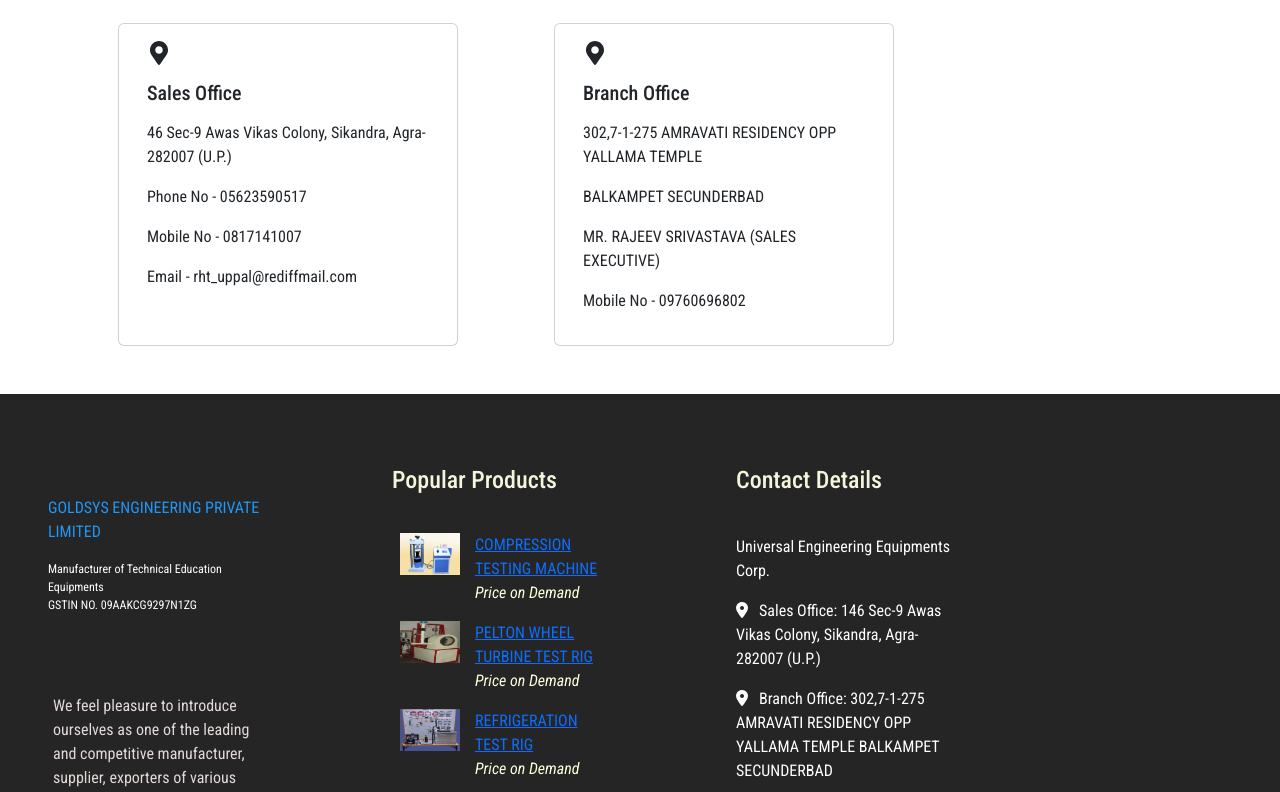
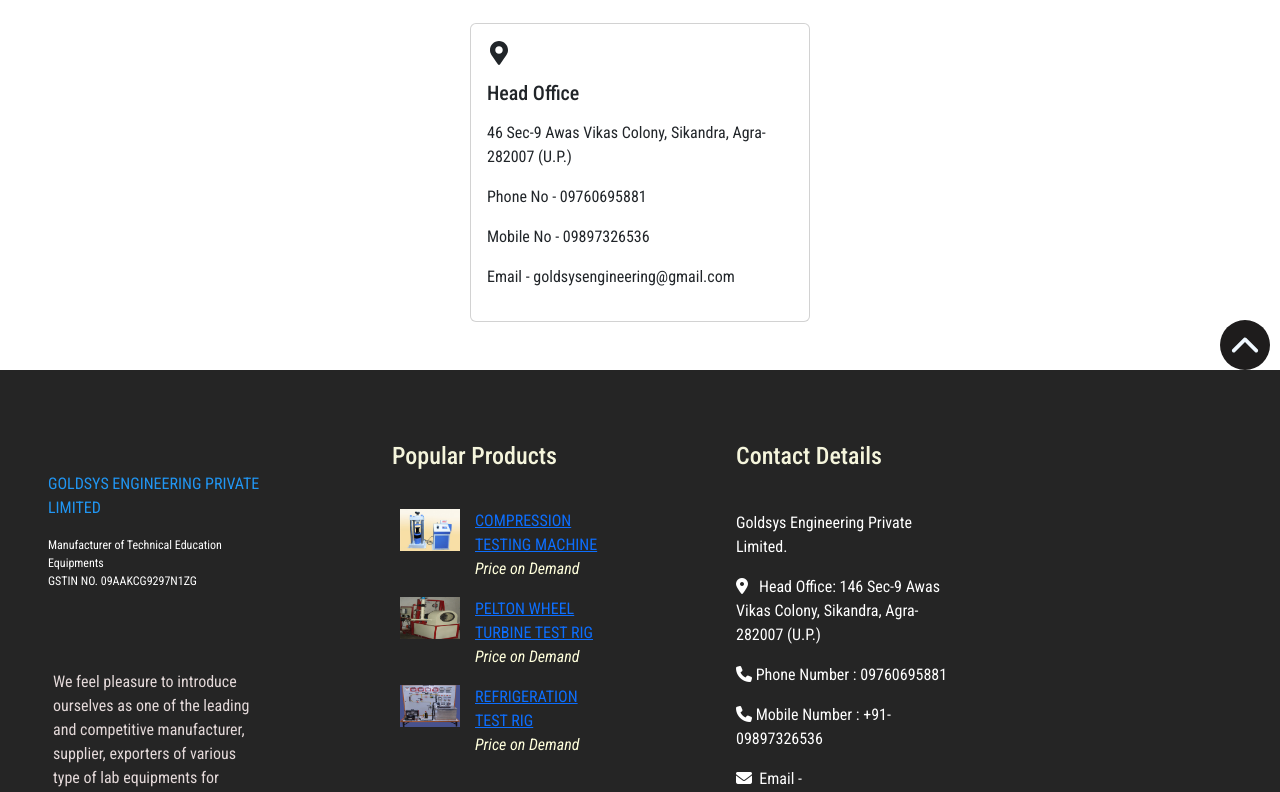
Before and after one commit to Amansingh1210/gold-pvt-corp, a React (Create React App) app: page /contact in a window 1280 px wide. Shown: the part 420-1212 px from the top of the page. Built offline with nearby package versions, Linux system fonts and the light colour scheme.

Commit message:
last changes

```diff
--- a/src/App.js
+++ b/src/App.js
@@ -14,6 +14,7 @@
 import laboratory from './Data/laboratory';
 import Quality from './Components/Quality'
 import Contact from './Components/Contact'
+import Scroller from './Components/Scroller'
 
 function App() {
   const [currentId,setCurrentId] =useState(0)
@@ -24,6 +25,7 @@
     <>
       <BrowserRouter>
         <Navbar products={laboratory} getId={getId} />
+        <Scroller />
         <Routes>
           <Route path="/" element={
           <div>
--- a/src/Components/Banner.js
+++ b/src/Components/Banner.js
@@ -4,7 +4,7 @@
   return (
       <div className='fluid-contanier my-3'>
           <div className='text-center text-white about-banner py-5'>
-              <h1>About Universal Engineering Equipments Corp.</h1>
+              <h1>About Goldsys Engineering Private Limited</h1>
         <div className="container banner-underline my-5"></div>
               <p>We are the leading Manufacturers, Suppliers of Lab equipments, Garrage Equipments, Workshop Machineries.</p>
               <button className='button my-5'>Read more</button>
--- a/src/Components/Contact.js
+++ b/src/Components/Contact.js
@@ -22,28 +22,17 @@
         <div className="underline"></div>
         <p className='text-start'>All you want know</p>
       </div>
-      <div className='container  my-5'>
-        <div className='row '>
-          <div class="card col-md-4 mx-md-5">
+      <div className='container logo-center  my-5'>
+          <div class="card">
             <div class="card-body">
               <FaMapMarkerAlt size={24} />
-              <h5 class="card-title my-3">Sales Office</h5>
+              <h5 class="card-title my-3">Head Office</h5>
               <p>46 Sec-9 Awas Vikas Colony, Sikandra, Agra-282007 (U.P.)</p>
-              <p>Phone No - 05623590517</p>
-              <p>Mobile No - 0817141007</p>
-              <p>Email - rht_uppal@rediffmail.com</p>
+              <p>Phone No - 09760695881</p>
+              <p>Mobile No - 09897326536</p>
+            <p>Email - goldsysengineering@gmail.com</p>
             </div>
-          </div>
-      <div class="card col-md-4 mx-md-5">
-            <div class="card-body">
-              <FaMapMarkerAlt size={24} />
-              <h5 class="card-title my-3">Branch Office</h5>
-              <p>302,7-1-275 AMRAVATI RESIDENCY OPP YALLAMA TEMPLE</p>
-              <p>BALKAMPET SECUNDERBAD</p>
-              <p> MR. RAJEEV SRIVASTAVA (SALES EXECUTIVE)</p>
-              <p> Mobile No - 09760696802</p>
-            </div>
-          </div>
+
         </div>
 
       </div>
--- a/src/Components/Footer.js
+++ b/src/Components/Footer.js
@@ -43,9 +43,9 @@
                     <img src={prod1} alt="" className="footer-img" />
                   </div>
                   <div className="thumb-content list-dec">
-                    <Link to="/" title="Civil Engineering">
+                    <a href="#0" title="Civil Engineering">
                       COMPRESSION TESTING MACHINE{" "}
-                    </Link>
+                    </a>
                     <br />
                     <span className="span-color">
                       {" "}
@@ -58,9 +58,9 @@
                     <img src={prod2} alt="" className="footer-img" />
                   </div>
                   <div className="thumb-content">
-                    <Link to="/" title="Computer science">
+                    <a href="#0" title="Computer science">
                       PELTON WHEEL TURBINE TEST RIG{" "}
-                    </Link>
+                    </a>
                     <br></br>
                     <span className="span-color">
                       {" "}
@@ -73,9 +73,9 @@
                     <img src={prod3} alt="" className="footer-img" />
                   </div>
                   <div className="thumb-content">
-                    <Link to="/" title="Sociology">
+                    <a href="#0" title="Sociology">
                       REFRIGERATION TEST RIG{" "}
-                    </Link>
+                    </a>
                     <br></br>
                     <span className="span-color">
                       {" "}
@@ -89,27 +89,23 @@
             <div className="p-5 col-md-3">
               <h4 className="widget-title ">Contact Details</h4>
               <div className="text-widget">
-                <p className="f-para">Universal Engineering Equipments Corp.</p>
+                <p className="f-para">Goldsys Engineering Private Limited.</p>
                 <p className="f-para">
-                  <i className="fa-solid fa-location-dot"></i> &nbsp; Sales Office: 146 Sec-9 Awas Vikas
+                  <i className="fa-solid fa-location-dot"></i> &nbsp; Head Office: 146 Sec-9 Awas Vikas
                   Colony, Sikandra, Agra-282007 (U.P.)
-                </p>
-                <p className="f-para">
-                  <i className="fa-solid fa-location-dot"></i> &nbsp; Branch Office: 302,7-1-275 AMRAVATI
-                  RESIDENCY OPP YALLAMA TEMPLE BALKAMPET SECUNDERBAD
                 </p>
                 <p className="f-para">
                   {" "}
                   <i className="fa-solid fa-phone"></i>
-                  &nbsp;Phone Number : 0562-3590517
+                  &nbsp;Phone Number : 09760695881
                 </p>
                 <p className="f-para">
                   {" "}
                   <i className="fa-solid fa-phone"></i>
-                  &nbsp;Mobile Number : +91-8171410007
+                  &nbsp;Mobile Number : +91-09897326536
                 </p>
                 <p className="f-para">
-                  <i className="fa-solid fa-envelope"></i> &nbsp;Email - rht_uppal@rediffmail.com
+                  <i className="fa-solid fa-envelope"></i> &nbsp;Email - goldsysengineering@gmail.com
                 </p>
                 <p className="f-para"></p>
               </div>
--- a/src/Components/Gallery.js
+++ b/src/Components/Gallery.js
@@ -7,7 +7,7 @@
           <p className='text-center fs-1 mt-5'>Our Gallery</p>
           <div className="underline my-4"></div>
           <p className='text-center fs-5'>You can see our gallery just below here.</p>
-          <div className='row'>
+          <div className='row ml-5'>
           {gallery.map((index) => {
               return <div key={index} className='container col-md-4 my-4 px-1'>
                   <img src={index} alt='gallery' className='contain shadow-sm shadow-lg-hover custom-hover' cover />
--- a/src/Components/Navbar.js
+++ b/src/Components/Navbar.js
@@ -7,7 +7,7 @@
 const Navbar = ({ products , getId }) => {
   return (
     <>
-      <nav className="navbar navbar-expand-lg bg-blue h-5">
+      <nav className="navbar navbar-expand-lg bg-blue h-5" id="0">
         <div className="container">
           <Link className="navbar-brand" to="/">
             <div className="logo-color">
--- /dev/null
+++ b/src/Components/Scroller.js
@@ -0,0 +1,12 @@
+import React from 'react'
+import { IoIosArrowUp } from "react-icons/io";
+
+function Scroller() {
+  return (
+      <div><a href="#0" className="scroll scroll-hover">
+          <IoIosArrowUp className="icon-color" />
+      </a></div>
+  )
+}
+
+export default Scroller
--- a/src/index.css
+++ b/src/index.css
@@ -388,3 +388,27 @@
 .card{
   width: 340px;
 }
+
+
+.scroll {
+  height: 50px;
+  width: 50px;
+  border-radius: 25px;
+  background-color: #1e1c1c;
+  position: fixed;
+  right: 10px;
+  bottom: 10px;
+}
+
+.scroll-hover:hover {
+  background-color: #2196f3;
+}
+
+.icon-color {
+  color: aliceblue;
+  height: 40px;
+  width: 40px;
+  position: fixed;
+  right: 15px;
+  bottom: 15px;
+}
```
